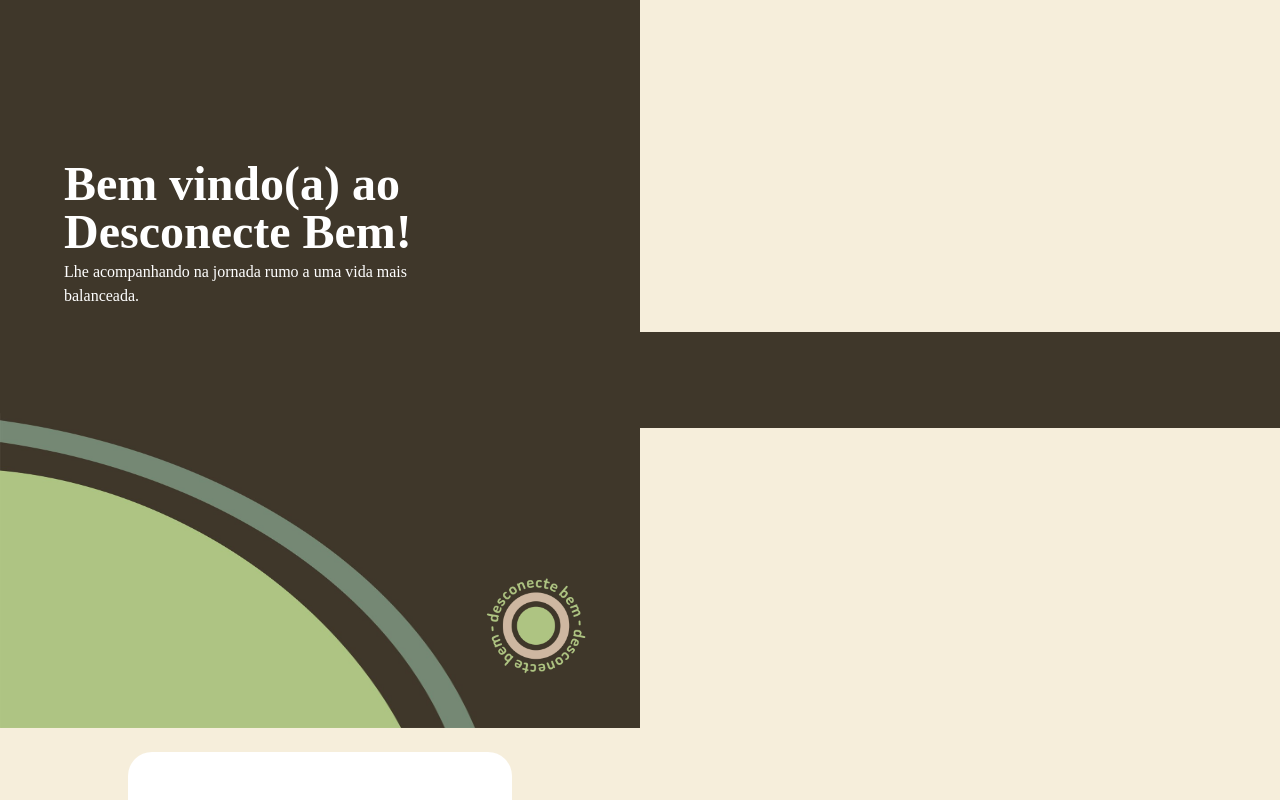
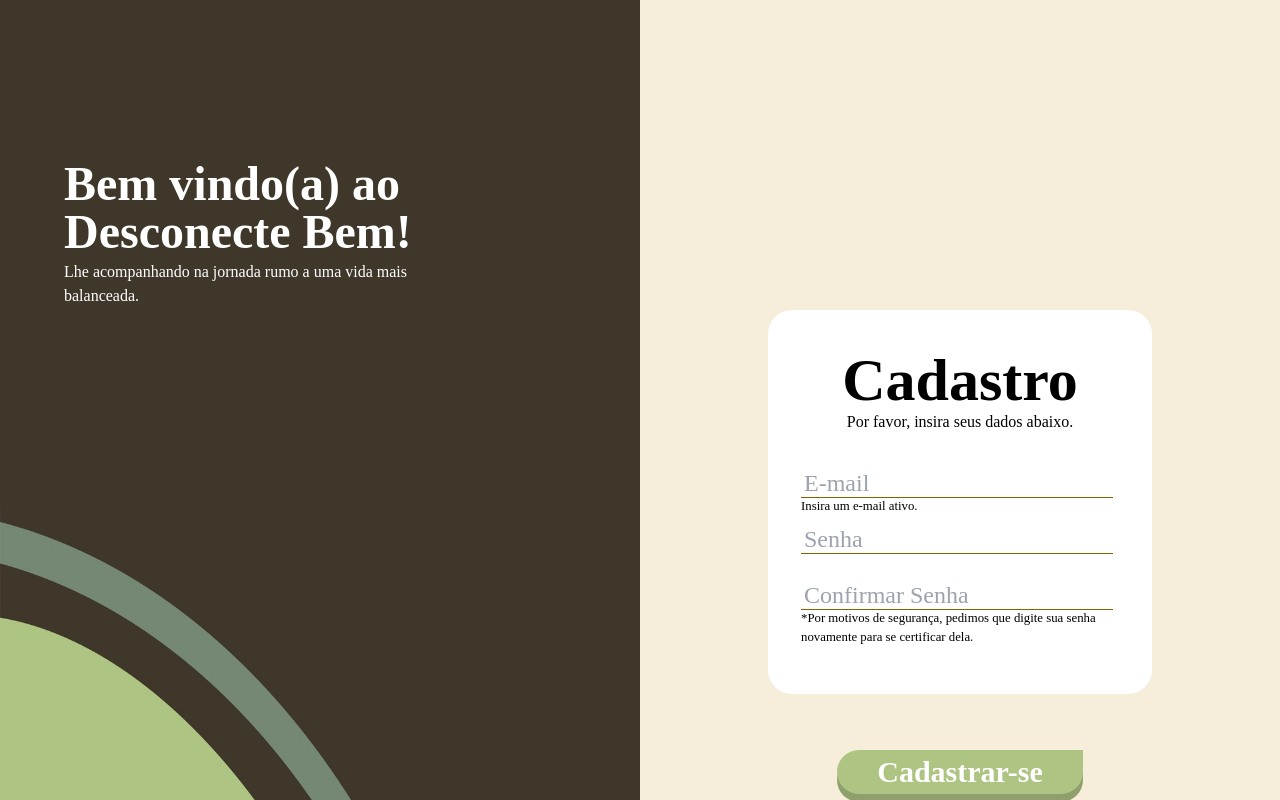
Before and after one commit to Daniel-san8/Desconecte-Bem, a React (Vite) app: page /cadastro in a window 1280 px wide. Shown: the top 800 px of the page. Built offline with nearby package versions, Linux system fonts and the light colour scheme; a web font is replaced by a local one.

Commit message:
feat: tela de cadastro completa

```diff
--- a/src/components/CadastroHome/SectionInferiorMobile.tsx
+++ b/src/components/CadastroHome/SectionInferiorMobile.tsx
@@ -1,16 +1,16 @@
 export default function SectionInferiorMobile() {
   return (
-    <div className="flex self-end absolute -bottom-64 overflow-hidden md:hidden">
+    <div className="flex self-end w-full absolute justify-between -bottom-64 overflow-hidden md:hidden">
       <img
         src="/assets/logoDark.png"
         alt="logo dark"
-        className="w-28 h-28 self-end"
+        className="w-28 h-28 justify-self-start self-end"
       />
 
       <img
         src="/assets/formaInferiorMobile.png"
         alt="forma inferior"
-        className=""
+        className="w-full h-3/4 max-h-64"
       />
     </div>
   );
--- a/src/components/HomeCadastro.tsx
+++ b/src/components/HomeCadastro.tsx
@@ -16,11 +16,10 @@
     <div className="h-full bg-sectionRight font-Beiruti md:grid md:grid-cols-2 md:items-center">
       <Sectionleft />
 
-      {/* div apenas para mobile */}
-
-      <div className="bg-retangulo w-full h-24 mt-8"></div>
+      <div className="bg-retangulo w-full h-24 mt-8 md:hidden"></div>
 
       <div className="h-screen bg-sectionRight flex flex-col justify-center items-center md:h-full">
+        {/* div apenas para mobile */}
         <SectionMobile />
         {/* finish */}
         <WhiteBox>
--- a/src/components/LoginHome/SectionLeft.tsx
+++ b/src/components/LoginHome/SectionLeft.tsx
@@ -1,6 +1,6 @@
 export default function Sectionleft() {
   return (
-    <section className="hidden bg-sectionLeft md:h-full md:flex md:flex-col ">
+    <section className="hidden bg-sectionLeft h-full md:flex md:flex-col ">
       <div className="md:px-16 md:pt-20 lg:pt-40">
         <h1 className="font-semibold text-white md:text-5xl ">
           Bem vindo(a) ao Desconecte Bem!
@@ -11,7 +11,7 @@
         Lhe acompanhando na jornada rumo a uma vida mais balanceada.
       </p>
 
-      <div className="md:flex md:w-full md:flex-1">
+      <div className="h-screen md:flex md:w-full">
         <img
           src="/assets/imageSectionLeft.png"
           alt="image-section"
```
